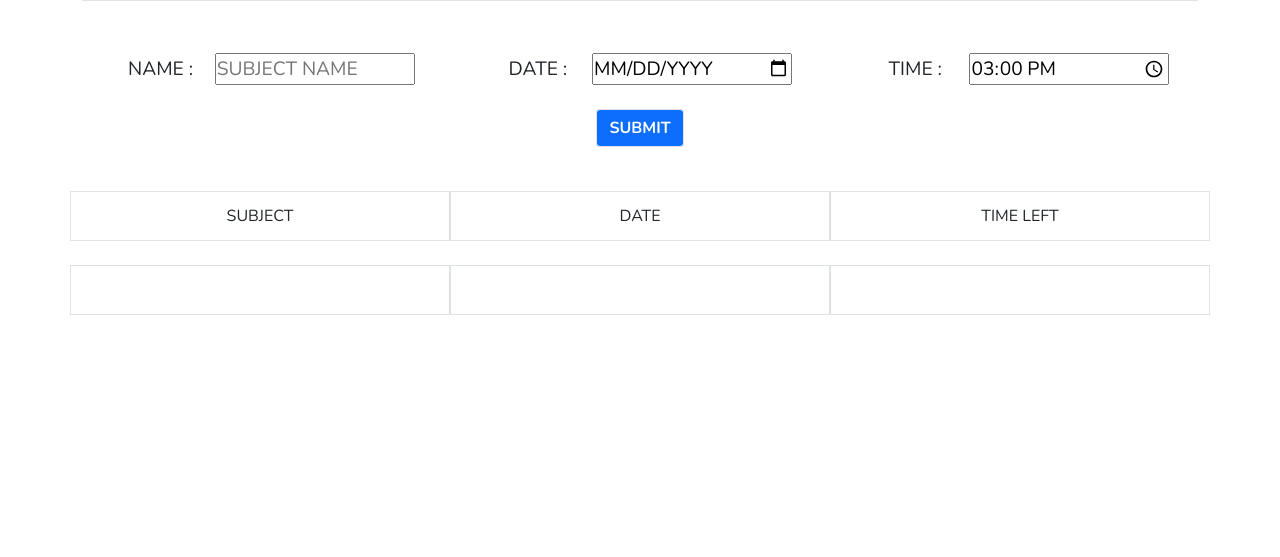
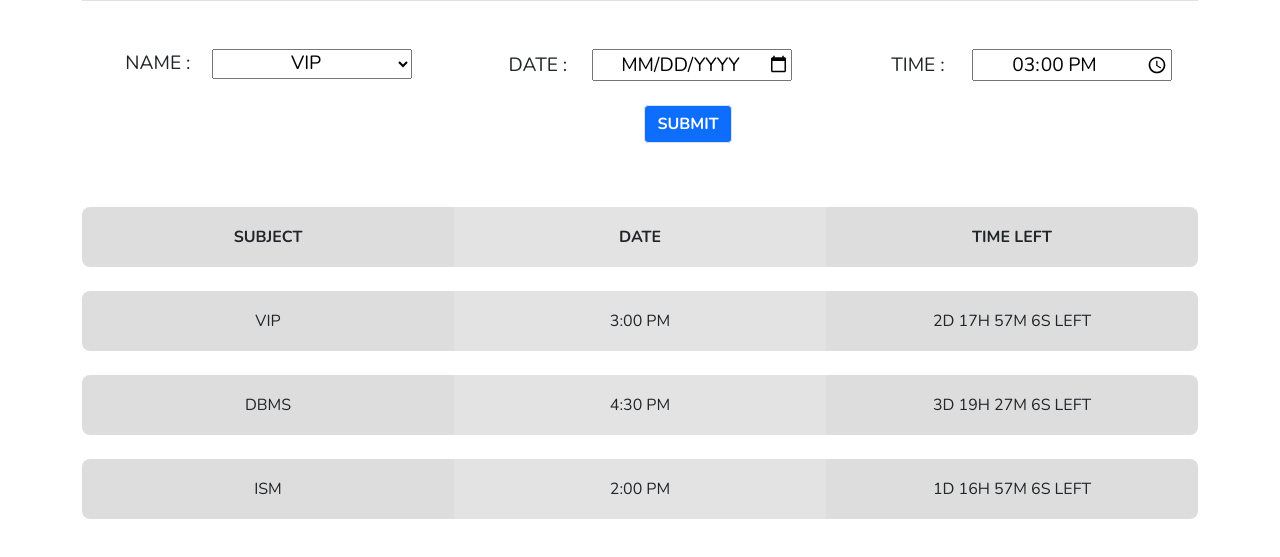
Before and after one commit to abusayedpolin/schedule, a plain HTML site: page index.html in a window 1280 px wide. Shown: the part 211-768 px from the top of the page. Drawn offline with nearby package versions, Linux system fonts and the light colour scheme; a web font is replaced by a local one.

Commit message:
Add files via upload

```diff
--- a/css/style.css
+++ b/css/style.css
@@ -55,11 +55,25 @@
 }
 
 .textfield{
-  min-height: 50px;
+  min-height: 60px;
   display: flex;
   place-content: center;
   place-items: center;
 
+}
+
+.label1{
+  border-top-left-radius: .5rem;
+  border-bottom-left-radius: .5rem;
+  background-color: #dddddd;
+}
+.label2{
+  background-color:#e3e3e3;
+}
+.label3{
+  border-top-right-radius: .5rem;
+  border-bottom-right-radius: .5rem;
+  background-color: #dddddd;
 }
 
 @keyframes spin {
--- a/index.html
+++ b/index.html
@@ -33,57 +33,49 @@
         <div id="clock" class="fw-bold text-center"></div>
       </div>
     </div>
-
     <div class="container text-center">
-      <form action="" class="row g-4 p-1">
+      <form action="" class="row g-4">
         <div class="p-0 col-sm-12 col-md-12 col-lg-4">
           <label class="labelfield" for="name">name :</label>
-          <input
-            class="inputfield"
-            id="getSub"
-            type="text"
-            name=""
-            placeholder="subject name"
-          />
+          <select name="cars" id="getSub" class="inputfield text-center">
+            <option value="VIP">VIP</option>
+            <option value="VIP LAB">VIP LAB</option>
+            <option value="DBMS">DBMS</option>
+            <option value="DBMS LAB">DBMS LAB</option>
+            <option value="ALGORITHM">ALGORITHM</option>
+            <option value="ALGORITHM LAB">ALGORITHM LAB</option>
+            <option value="MACHINE LEARNING">MACHINE LEARNING</option>
+            <option value="ISM">ISM</option>
+          </select>
         </div>
         <div class="p-0 col-sm-12 col-md-12 col-lg-4">
           <label class="labelfield" for="date">DATE :</label>
-          <input class="inputfield" id="getDate" type="date" name="" />
+          <input class="inputfield text-center" id="getDate" type="date" name="" />
         </div>
         <div class="p-0 col-sm-12 col-md-12 col-lg-4">
           <label class="labelfield" for="appt-time">TIME : </label>
           <input
-            class="inputfield"
+            class="inputfield text-center"
             id="getTime"
             type="time"
             name=""
             value="15:00"
           />
         </div>
-        <div class="col-sm-12 col-md-12 col-lg-12">
-          <input
-            class="btn border bg-primary fw-bold"
-            type="submit"
-            value="Submit"
-            id="sub"
-          />
+        <div class="mx-5 col-12">
+          <input class="btn border bg-primary fw-bold" type="submit" value="Submit" id="sub"/>
           <div id="wrong" class="mt-3"></div>
         </div>
       </form>
     </div>
 
-    <div class="container">
-      <div class="row my-4 text-center">
-        <div id="" class="textfield col-4 border">subject</div>
-        <div id="" class="textfield col-4 border">date</div>
-        <div id="" class="textfield col-4 border">time left</div>
+    <div class="container p-4">
+      <div class="row my-4 text-center fw-bold">
+        <div id="" class="textfield label1 col-4 ">subject</div>
+        <div id="" class="textfield label2 col-4 ">date</div>
+        <div id="" class="textfield label3 col-4 ">time left</div>
       </div>
-      <div class="row my-4 text-center">
-        <div id="topic" class="my-auto textfield col-4 border align-center"
-        ></div>
-        <div id="text" class="textfield col-4 border"></div>
-        <div id="timeLeft" class="textfield col-4 border"></div>
-      </div>
+      <div id="items"></div>
     </div>
 
     <script
--- a/js/script.js
+++ b/js/script.js
@@ -18,8 +18,8 @@ function msToTime(s) {
   return `${days}D ${hrs}H ${mins}M ${secs + 1}S left`;
 }
 
-toHrsMin = (item, start, end) => {
-  return item.time.substring(start, end);
+toHrsMin = (time, start, end) => {
+  return time.substring(start, end);
 };
 
 localTime = (hrs, min) => {
@@ -28,67 +28,75 @@ localTime = (hrs, min) => {
   return `${hrs % 12}:${min} ${ampm}`;
 };
 
-getMonthName = (point) => {
-  switch (point.getMonth()) {
-    case 0:
-      return "jan";
-    case 1:
-      return "feb";
-    case 2:
-      return "mar";
-    case 3:
-      return "apr";
-    case 4:
-      return "may";
-    case 5:
-      return "jun";
-    case 6:
-      return "jul";
-    case 7:
-      return "aug";
-    case 8:
-      return "sep";
-    case 9:
-      return "oct";
-    case 10:
-      return "nov";
-    case 11:
-      return "dec";
-  }
+let htmlElement = `<div class="row my-4 text-center">
+<div id="topic" class="my-auto textfield col-4 label1"></div>
+<div id="text" class="textfield col-4 label2"></div>
+<div id="timeLeft" class="textfield col-4 label3"></div>
+</div>`;
+
+let items = [
+  (item = {
+    index : 0,
+    sub: "VIP",
+    date: "2022-04-07",
+    time: "15:00",
+  }),
+  (item = {
+    index : 1,
+    sub: "DBMS",
+    date: "2022-04-08",
+    time: "16:30",
+  }),
+  (item = {
+    index : 2,
+    sub: "ISM",
+    date: "2022-04-06",
+    time: "14:00",
+  }),
+];
+
+add = (item)=>{
+  document.getElementById("items").innerHTML += htmlElement;
+
+  let hrs = toHrsMin(item.time, 0, 2);
+  let min = toHrsMin(item.time, 3, 5);
+  let time = localTime(hrs, min);
+
+  let d = new Date(item.date);
+  d.setHours(hrs);
+  d.setMinutes(min);
+
+  document.querySelectorAll("#topic")[item.index].innerHTML = item.sub;
+
+  document.querySelectorAll("#text")[item.index].innerHTML = time;
+
+  setInterval(() => {
+    console.log(item.index);
+    document.querySelectorAll("#timeLeft")[item.index].innerHTML = msToTime(
+    d.getTime() - new Date().getTime()
+    );
+  }, 0);
+}
+
+start = () => {
+  items.forEach((item) => {
+    add(item);
+  });
 };
 
-let item1 = {
-  sub: "",
-  date: "",
-  time: "",
-};
-
+start();
 $(document).ready(function () {
   $("#sub").click(function () {
-    item1.sub = $("#getSub").val();
-    item1.date = $("#getDate").val();
-    item1.time = $("#getTime").val();
+    let item = {};
+    item.index = items.length;
+    item.sub = $("#getSub").val();
+    item.date = $("#getDate").val();
+    item.time = $("#getTime").val();
 
-    let hrs = toHrsMin(item1, 0, 2);
-    let min = toHrsMin(item1, 3, 5);
-    item1.time = localTime(hrs, min);
-
-    if (item1.sub && item1.date && item1.time) {
+    if (item.sub && item.date && item.time) {
       document.getElementById("wrong").innerText = "";
-      let d = new Date(item1.date);
-      d.setHours(hrs);
-      d.setMinutes(min);
-      let day = d.getDate();
-      let month = getMonthName(d);
-      document.getElementById("topic").innerText = item1.sub;
-      document.getElementById(
-        "text"
-      ).innerText = `${day} ${month} at ${item1.time}`;
-      setInterval(() => {
-        document.getElementById("timeLeft").innerText = msToTime(
-          d.getTime() - new Date().getTime()
-        );
-      }, 0);
+      items.push(item);
+      add(item);
     } else {
       document.getElementById("wrong").innerText = "enter all input";
     }
```
